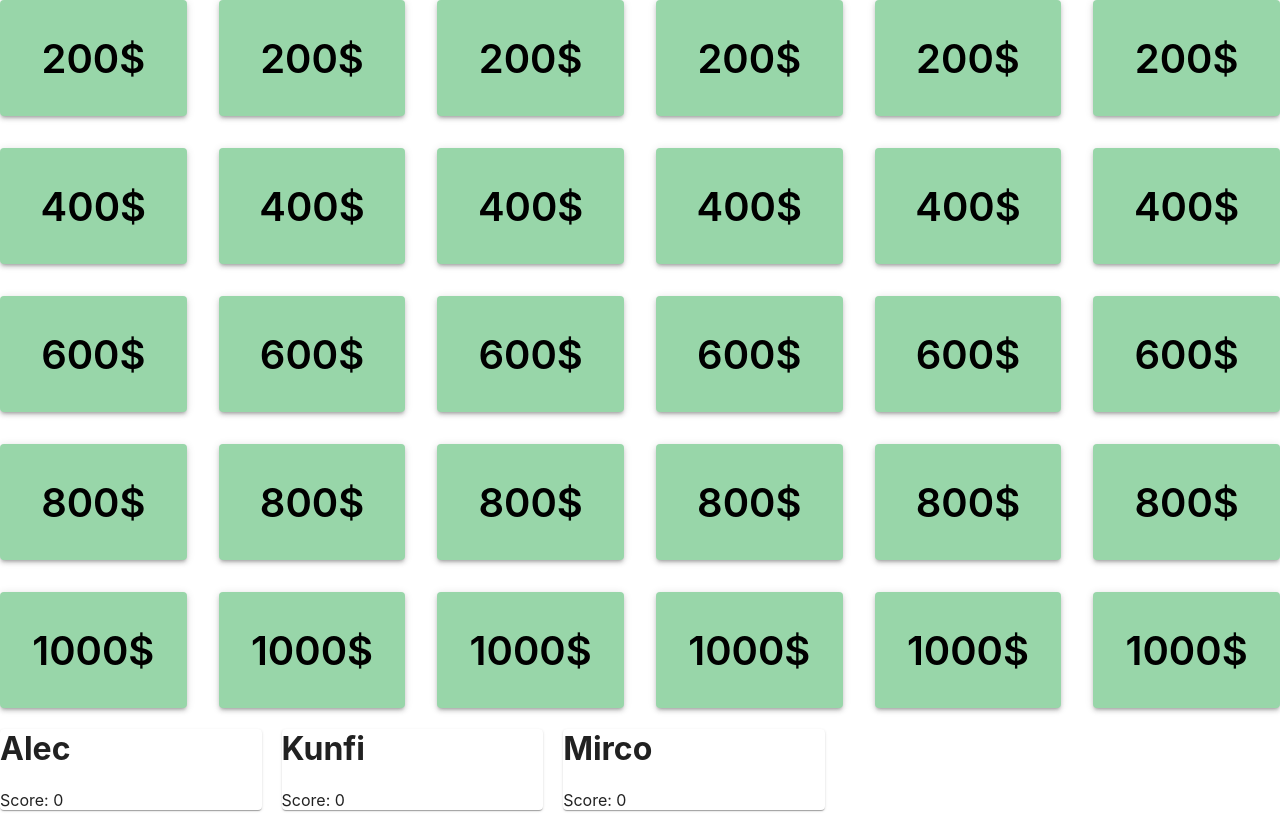
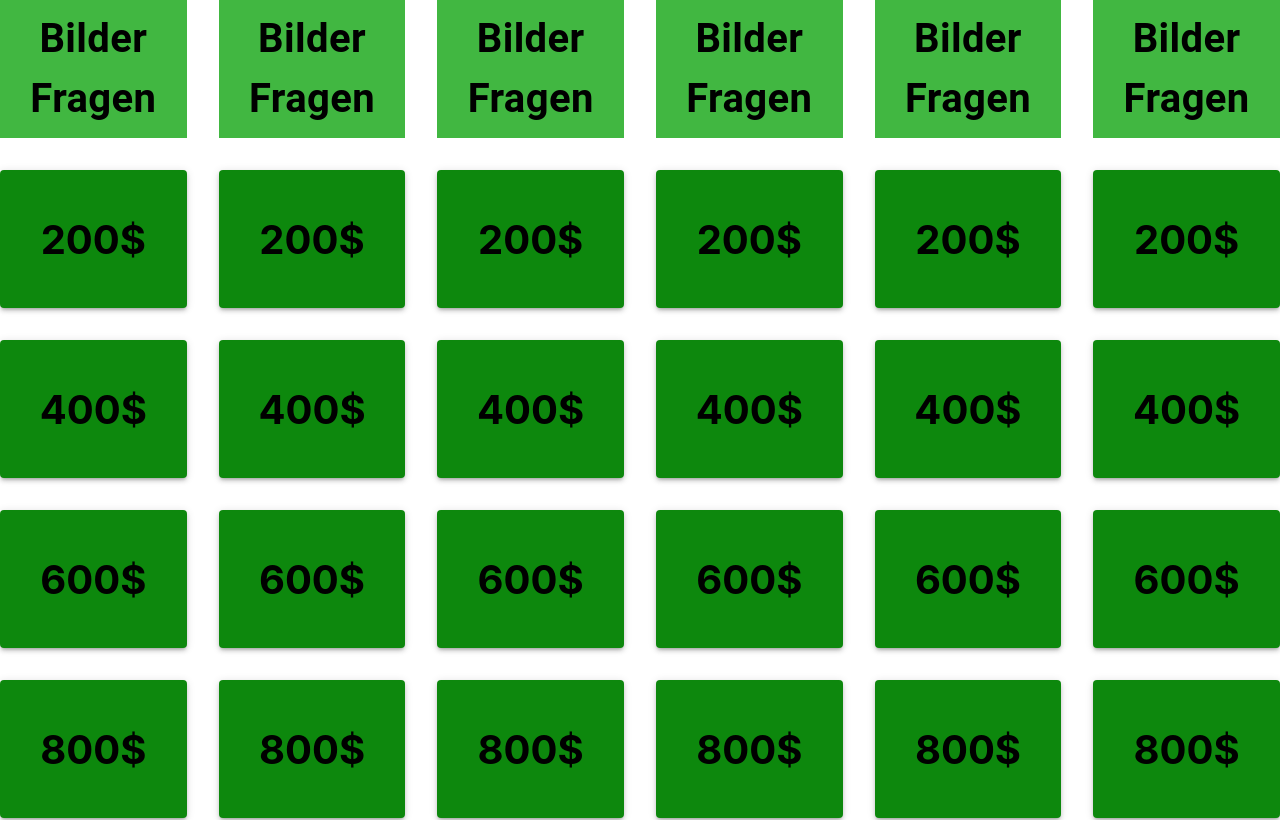
Before and after one commit to Almgandh1/jeopardy, a React (Create React App) app in the folder jeopardy/: page / in a window 1280 px wide. Shown: the top 820 px of the page. Built offline with nearby package versions, Linux system fonts and the light colour scheme.

Commit message:
added more stuff

```diff
--- a/jeopardy/src/components/organisms/MainCard.tsx
+++ b/jeopardy/src/components/organisms/MainCard.tsx
@@ -1,145 +1,148 @@
+import React from 'react'
 import Grid from '@mui/material/Grid'
-import { styled } from '@mui/material/styles';
-import Paper from '@mui/material/Paper';
-import React from 'react'
+import Card from '@mui/material/Card';
+import { useNavigate } from "react-router-dom";
+import MainCardStyle from './MainCardStyle';
+import { Typography } from '@mui/material';
 
 const MainCard = () => {
 
-    const Item = styled(Paper)(() => ({
-        backgroundColor: '#98d6a9',
-        padding: 8,
-        textAlign: 'center',
-        color: 'black',
-        height: 100,
-        justifyContent: 'center',
-        alignItems: 'center',
-        fontSize: 40,
-        display: 'flex',
-        fontWeight: '600',
-      }));
+  const navigate = useNavigate();
 
   return (
     <>
     <Grid container spacing={4}>
 
+    {/**
+       * Spalten Namen
+       */}
+    <Grid item xs={2}>
+        <Typography sx={MainCardStyle.Title}>Bilder Fragen</Typography>
+      </Grid>
       <Grid item xs={2}>
-        <Item elevation={3}>200$</Item>
+        <Typography sx={MainCardStyle.Title}>Bilder Fragen</Typography>
+      </Grid>
+      <Grid item xs={2}>
+        <Typography sx={MainCardStyle.Title}>Bilder Fragen</Typography>
+      </Grid>
+      <Grid item xs={2}>
+        <Typography sx={MainCardStyle.Title}>Bilder Fragen</Typography>
+      </Grid>
+      <Grid item xs={2}>
+        <Typography sx={MainCardStyle.Title}>Bilder Fragen</Typography>
+      </Grid>
+      <Grid item xs={2}>
+        <Typography sx={MainCardStyle.Title}>Bilder Fragen</Typography>
       </Grid>
 
+      {/**
+       * 200$ Fragen
+       */}
       <Grid item xs={2}>
-        <Item elevation={3}>200$</Item>
+        <Card elevation={3} onClick={() => navigate("/main")} sx={MainCardStyle.Card}>200$</Card>
+      </Grid>
+      <Grid item xs={2}>
+        <Card elevation={3} onClick={() => navigate("/main")} sx={MainCardStyle.Card}>200$</Card>
+      </Grid>
+      <Grid item xs={2}>
+        <Card elevation={3} onClick={() => navigate("/main")} sx={MainCardStyle.Card}>200$</Card>
+      </Grid>
+      <Grid item xs={2}>
+        <Card elevation={3} onClick={() => navigate("/main")} sx={MainCardStyle.Card}>200$</Card>
+      </Grid>
+      <Grid item xs={2}>
+        <Card elevation={3} onClick={() => navigate("/main")} sx={MainCardStyle.Card}>200$</Card>
+      </Grid>
+      <Grid item xs={2}>
+        <Card elevation={3} onClick={() => navigate("/main")} sx={MainCardStyle.Card}>200$</Card>
       </Grid>
 
+      {/**
+       * 400$ Fragen
+       */}
       <Grid item xs={2}>
-        <Item elevation={3}>200$</Item>
+        <Card elevation={3} onClick={() => navigate("/main")} sx={MainCardStyle.Card}>400$</Card>
+      </Grid>
+      <Grid item xs={2}>
+        <Card elevation={3} onClick={() => navigate("/main")} sx={MainCardStyle.Card}>400$</Card>
+      </Grid>
+      <Grid item xs={2}>
+        <Card elevation={3} onClick={() => navigate("/main")} sx={MainCardStyle.Card}>400$</Card>
+      </Grid>
+      <Grid item xs={2}>
+        <Card elevation={3} onClick={() => navigate("/main")} sx={MainCardStyle.Card}>400$</Card>
+      </Grid>
+      <Grid item xs={2}>
+        <Card elevation={3} onClick={() => navigate("/main")} sx={MainCardStyle.Card}>400$</Card>
+      </Grid>
+      <Grid item xs={2}>
+        <Card elevation={3} onClick={() => navigate("/main")} sx={MainCardStyle.Card}>400$</Card>
       </Grid>
 
+      {/**
+       * 600$ Fragen
+       */}
       <Grid item xs={2}>
-        <Item elevation={3}>200$</Item>
+        <Card elevation={3} onClick={() => navigate("/main")} sx={MainCardStyle.Card}>600$</Card>
+      </Grid>
+      <Grid item xs={2}>
+        <Card elevation={3} onClick={() => navigate("/main")} sx={MainCardStyle.Card}>600$</Card>
+      </Grid>
+      <Grid item xs={2}>
+        <Card elevation={3} onClick={() => navigate("/main")} sx={MainCardStyle.Card}>600$</Card>
+      </Grid>
+      <Grid item xs={2}>
+        <Card elevation={3} onClick={() => navigate("/main")} sx={MainCardStyle.Card}>600$</Card>
+      </Grid>
+      <Grid item xs={2}>
+        <Card elevation={3} onClick={() => navigate("/main")} sx={MainCardStyle.Card}>600$</Card>
+      </Grid>
+      <Grid item xs={2}>
+        <Card elevation={3} onClick={() => navigate("/main")} sx={MainCardStyle.Card}>600$</Card>
       </Grid>
 
+      {/**
+       * 800$ Fragen
+       */}
       <Grid item xs={2}>
-        <Item elevation={3}>200$</Item>
+        <Card elevation={3} onClick={() => navigate("/main")} sx={MainCardStyle.Card}>800$</Card>
+      </Grid>
+      <Grid item xs={2}>
+        <Card elevation={3} onClick={() => navigate("/main")} sx={MainCardStyle.Card}>800$</Card>
+      </Grid>
+      <Grid item xs={2}>
+        <Card elevation={3} onClick={() => navigate("/main")} sx={MainCardStyle.Card}>800$</Card>
+      </Grid>
+      <Grid item xs={2}>
+        <Card elevation={3} onClick={() => navigate("/main")} sx={MainCardStyle.Card}>800$</Card>
+      </Grid>
+      <Grid item xs={2}>
+        <Card elevation={3} onClick={() => navigate("/main")} sx={MainCardStyle.Card}>800$</Card>
+      </Grid>
+      <Grid item xs={2}>
+        <Card elevation={3} onClick={() => navigate("/main")} sx={MainCardStyle.Card}>800$</Card>
       </Grid>
 
+      {/**
+       * 1000$ Fragen
+       */}
       <Grid item xs={2}>
-        <Item elevation={3}>200$</Item>
+        <Card elevation={3} onClick={() => navigate("/main")} sx={MainCardStyle.Card}>1000$</Card>
       </Grid>
-
       <Grid item xs={2}>
-        <Item elevation={3}>400$</Item>
+        <Card elevation={3} onClick={() => navigate("/main")} sx={MainCardStyle.Card}>1000$</Card>
       </Grid>
-
       <Grid item xs={2}>
-        <Item elevation={3}>400$</Item>
+        <Card elevation={3} onClick={() => navigate("/main")} sx={MainCardStyle.Card}>1000$</Card>
       </Grid>
-
       <Grid item xs={2}>
-        <Item elevation={3}>400$</Item>
+        <Card elevation={3} onClick={() => navigate("/main")} sx={MainCardStyle.Card}>1000$</Card>
       </Grid>
-
       <Grid item xs={2}>
-        <Item elevation={3}>400$</Item>
+        <Card elevation={3} onClick={() => navigate("/main")} sx={MainCardStyle.Card}>1000$</Card>
       </Grid>
-
       <Grid item xs={2}>
-        <Item elevation={3}>400$</Item>
-      </Grid>
-
-      <Grid item xs={2}>
-        <Item elevation={3}>400$</Item>
-      </Grid>
-
-      <Grid item xs={2}>
-        <Item elevation={3}>600$</Item>
-      </Grid>
-
-      <Grid item xs={2}>
-        <Item elevation={3}>600$</Item>
-      </Grid>
-
-      <Grid item xs={2}>
-        <Item elevation={3}>600$</Item>
-      </Grid>
-
-      <Grid item xs={2}>
-        <Item elevation={3}>600$</Item>
-      </Grid>
-
-      <Grid item xs={2}>
-        <Item elevation={3}>600$</Item>
-      </Grid>
-
-      <Grid item xs={2}>
-        <Item elevation={3}>600$</Item>
-      </Grid>
-
-      <Grid item xs={2}>
-        <Item elevation={3}>800$</Item>
-      </Grid>
-
-      <Grid item xs={2}>
-        <Item elevation={3}>800$</Item>
-      </Grid>
-
-      <Grid item xs={2}>
-        <Item elevation={3}>800$</Item>
-      </Grid>
-
-      <Grid item xs={2}>
-        <Item elevation={3}>800$</Item>
-      </Grid>
-
-      <Grid item xs={2}>
-        <Item elevation={3}>800$</Item>
-      </Grid>
-
-      <Grid item xs={2}>
-        <Item elevation={3}>800$</Item>
-      </Grid>
-
-      <Grid item xs={2}>
-        <Item elevation={3}>1000$</Item>
-      </Grid>
-
-      <Grid item xs={2}>
-        <Item elevation={3}>1000$</Item>
-      </Grid>
-
-      <Grid item xs={2}>
-        <Item elevation={3}>1000$</Item>
-      </Grid>
-
-      <Grid item xs={2}>
-        <Item elevation={3}>1000$</Item>
-      </Grid>
-
-      <Grid item xs={2}>
-        <Item elevation={3}>1000$</Item>
-      </Grid>
-
-      <Grid item xs={2}>
-        <Item elevation={3}>1000$</Item>
+        <Card elevation={3} onClick={() => navigate("/main")} sx={MainCardStyle.Card}>1000$</Card>
       </Grid>
     </Grid>
   </>
--- /dev/null
+++ b/jeopardy/src/components/organisms/MainCardStyle.ts
@@ -0,0 +1,31 @@
+import { SxProps } from "@mui/system";
+
+const Title: SxProps = {
+    backgroundColor: '#41B741',
+    padding: 8,
+    textAlign: 'center',
+    height: 10,
+    justifyContent: 'center',
+    alignItems: 'center',
+    fontSize: 40,
+    display: 'flex',
+    fontWeight: 'bold',
+}
+
+const Card: SxProps = {
+    backgroundColor: '#0D880D',
+    ":hover": {
+        backgroundColor: '#004B00'
+    },
+    color: "black",
+    padding: 8,
+    textAlign: 'center',
+    height: 10,
+    justifyContent: 'center',
+    alignItems: 'center',
+    fontSize: 40,
+    display: 'flex',
+    fontWeight: 'bold',
+}
+
+export default { Title, Card };
--- a/jeopardy/src/components/pages/QuestionPage.tsx
+++ b/jeopardy/src/components/pages/PictureQuestionPage.tsx
@@ -1,9 +1,9 @@
 import React from 'react'
 
-const QuestionPage = () => {
+const PictureQuestionPage = () => {
   return (
     <div>QuestionPage</div>
   )
 }
 
-export default QuestionPage
+export default PictureQuestionPage
```
